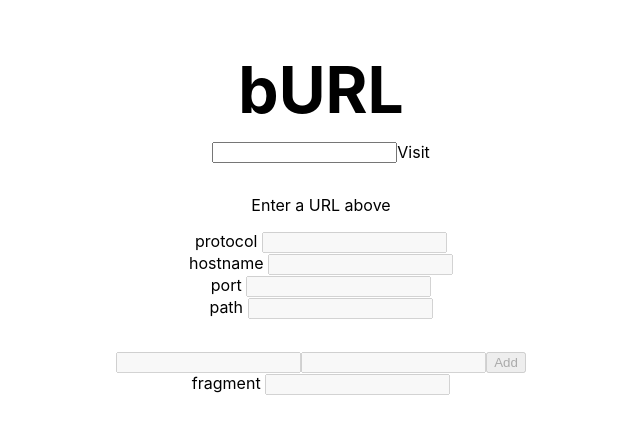
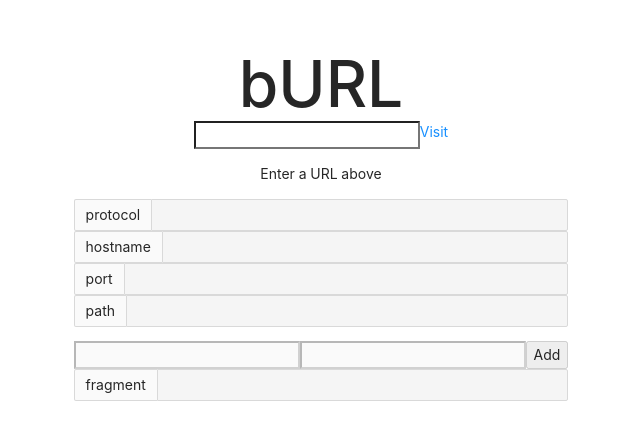
Before and after one commit to mebble/burl, a Next.js app: page / in a window 1280 px wide. Shown: the part 176-616 px from the top of the page, without its empty margins (319-959 px from the left). Built offline with nearby package versions, Linux system fonts and the light colour scheme.

Commit message:
use antd for UrlField

```diff
--- a/package.json
+++ b/package.json
@@ -11,6 +11,7 @@
     "cypress:run": "cypress run"
   },
   "dependencies": {
+    "antd": "^4.15.3",
     "next": "10.1.2",
     "react": "17.0.2",
     "react-dom": "17.0.2"
--- a/src/components/UrlField.js
+++ b/src/components/UrlField.js
@@ -1,7 +1,7 @@
+import { Input } from 'antd';
+
 export default function UrlField({ name, value, disabled, onChange }) {
     return (
-        <label>
-            {name} <input name={name} value={value} onChange={onChange} type="text" disabled={disabled} />
-        </label>
+        <Input name={name} value={value} onChange={onChange} type="text" disabled={disabled} addonBefore={name} />
     );
 }
--- a/src/pages/_app.js
+++ b/src/pages/_app.js
@@ -1,4 +1,5 @@
 import '../styles/globals.css'
+import 'antd/dist/antd.css';
 
 function MyApp({ Component, pageProps }) {
   return <Component {...pageProps} />
```
Also changed, not shown: 1 other file (tests, documents, lock files or other folders).
